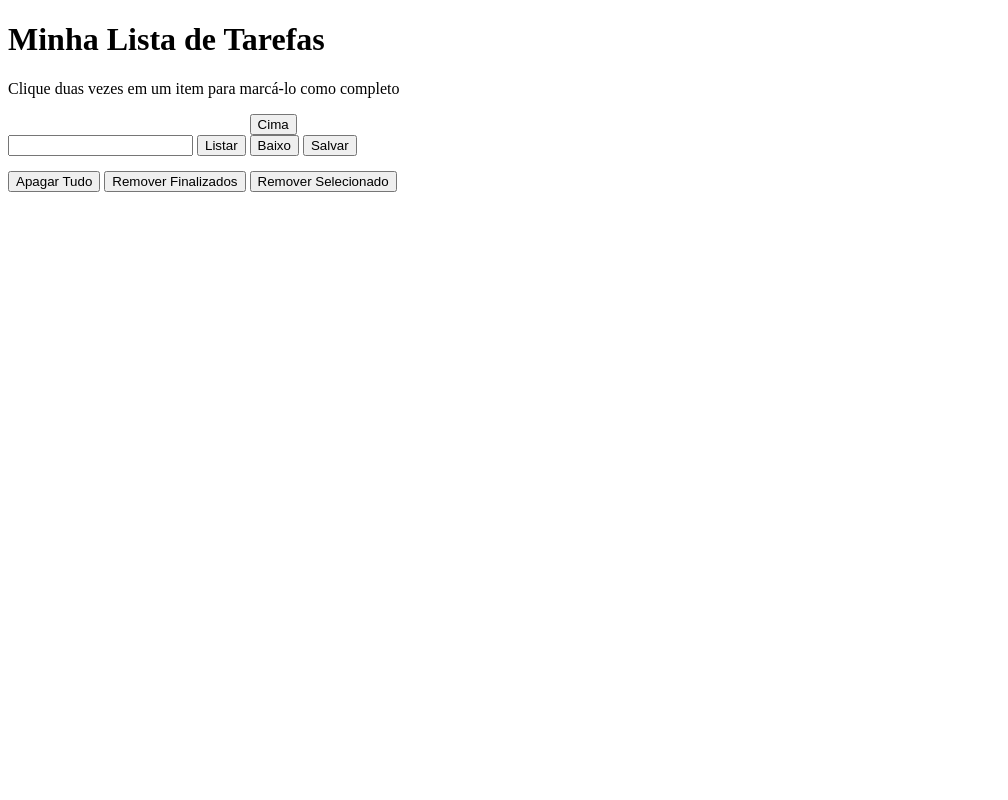
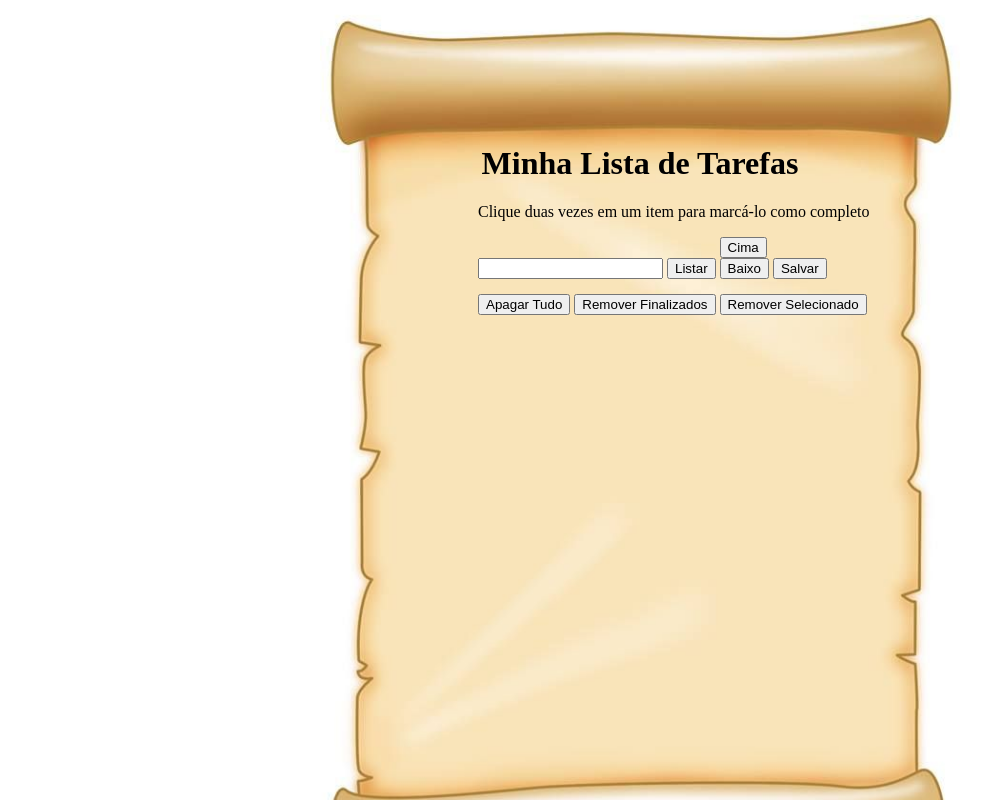
Before and after one commit to LucasLisboaMotta/Todo-List, a plain HTML site: page index.html in a window 1280 px wide. Shown: the whole page, without its empty margins (0-1008 px from the left). Drawn offline with Linux system fonts and the light colour scheme.

Commit message:
imagem background

```diff
--- a/script.js
+++ b/script.js
@@ -120,7 +120,6 @@ function moverCima() {
   }
 }
 
-
 function moverBaixo() {
   for (let i = 0; i < listaOl.children.length - 1; i += 1) {
     if (listaOl.children[i].classList.contains('liSelecionado')) {
--- a/style.css
+++ b/style.css
@@ -17,3 +17,20 @@
 #cimaEBaixo {
     display: inline-block;
 }
+
+body {
+  background-image: url('fundo 2.jpg');
+  background-repeat: no-repeat;
+  background-size: 50%;
+  background-position: center;
+  background-position-y: top;
+}
+
+h1 {
+  text-align: center;
+  margin-top: 145px;
+}
+
+main {
+  margin-left: 470px;
+}
```
Also changed, not shown: fundo 2.jpg (added).
